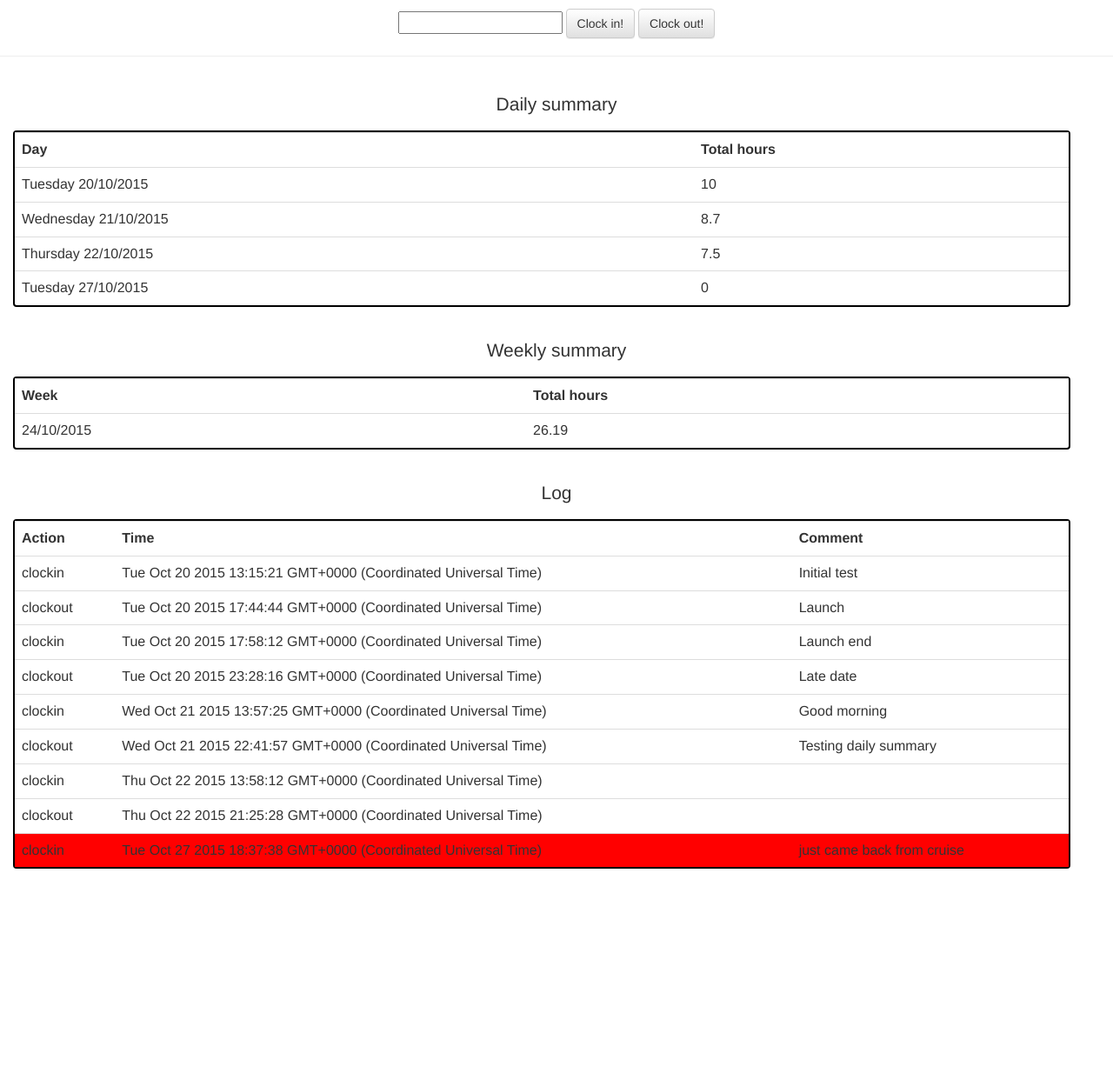
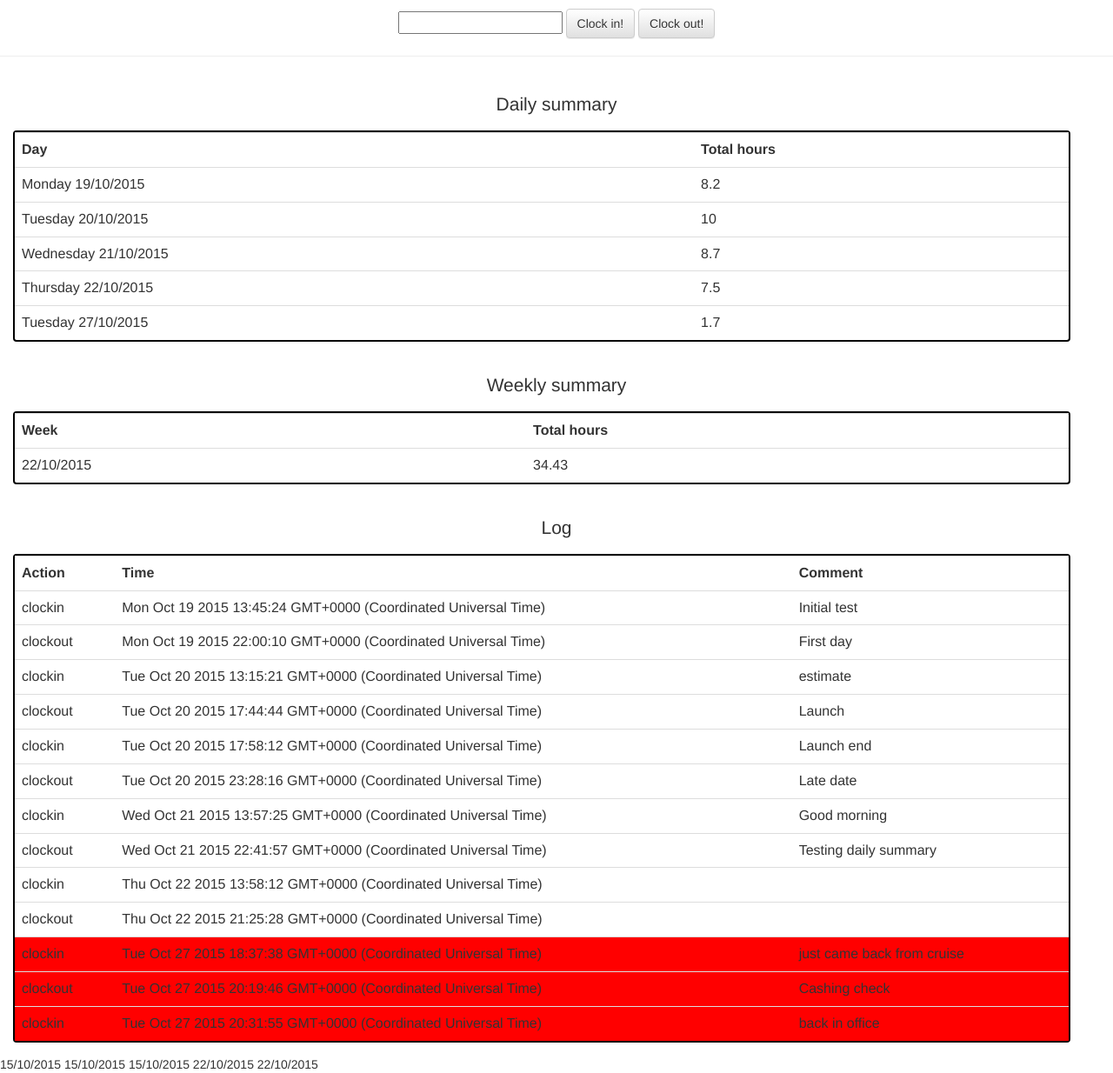
Before and after one commit to KostyaKow/timesheet, a PHP site: page / in a window 1280 px wide. Shown: the whole page at 87% size. Before the commit the page ends 999 px from the top, so only its background shows below. Run offline with PHP 8.4, Linux system fonts and the light colour scheme; some libraries are stand-ins or nearby versions.

Commit message:
Adding notes & ideas.

```diff
--- a/index.php
+++ b/index.php
@@ -82,13 +82,19 @@
 
    var milliInDay = 1000 * 60 * 60 * 24;
    var milliInWeek = milliInDay * 7;
-   function getNumWeeksSinceEpoch(milli) {
-      milli = milli - (milliInDay*2);
-      var numWeeks = (milli - (milli % milliInWeek)) / milliInWeek;
+   function getNumWeeksSinceEpoch1(milli) {
+      var milliSinceWeekStart = milli - (milli % milliInWeek);
+
+      milliSinceWeekStart = milliSinceWeekStart - (milliInDay*2);
+      var numWeeks = milliSinceWeekStart / milliInWeek;
       return numWeeks;
    }
+
+   function getNumWeeksSinceEpoch(milli) {
+      return Math.floor(milli / milliInWeek);
+   }
    function jsDateFromEpochWeek(weekN) {
-      return new Date(weekN*milliInWeek + milliInDay*2);
+      return new Date(weekN*milliInWeek);
    }
    function addTableStuff(data) {
       var data = $.parseJSON(data);
@@ -158,7 +164,7 @@
             }
          }
          if (first) {
-            currWeek = getNumWeeksSinceEpoch(currDayArr[0]['time']*1000);
+            currWeek = getNumWeeksSinceEpoch(entry['time']*1000);
             first = false;
          }
 
@@ -174,7 +180,7 @@
          //var firstEntryDate = new Date(firstEntry['time'] * 1000);
          var epochWeek = getNumWeeksSinceEpoch(firstEntry['time'] * 1000);
          var beginningWeek = formatJsDate(jsDateFromEpochWeek(epochWeek));
-
+         document.write(beginningWeek + ' ');
          if (currWeek != epochWeek) { //gotta get down on Friday
             var weekTd = $('<td>').text(beginningWeek);
             var weekTimeTd = $('<td>').text(milliToHours(weeklyTotal, 2));
--- a/test.txt
+++ b/note_ideas.txt
@@ -1,3 +1,7 @@
+Instead of having 3 tables, have 2
+   -1 weekly summary
+   -1 daily summary
+   -click on individual days to see breakdown by clock-in/clock-outs
 Use moment.js
 Date calculations in UTC
 Secure log-in
--- a/test.json
+++ b/test.json
@@ -1 +1 @@
-{"1445346921":{"action":"clockin","comment":"Initial test"},"1445363084":{"action":"clockout","comment":"Launch"},"1445363892":{"action":"clockin","comment":"Launch end"},"1445383696":{"action":"clockout","comment":"Late date"},"1445435845":{"action":"clockin","comment":"Good morning"},"1445467317":{"action":"clockout","comment":"Testing daily summary"},"1445522292":{"action":"clockin","comment":""},"1445549128":{"action":"clockout","comment":""},"1445971058":{"action":"clockin","comment":"just came back from cruise"}}
+{"1445262324":{"action":"clockin","comment":"Initial test"},"1445292010":{"action":"clockout","comment":"First day"},"1445346921":{"action":"clockin","comment":"estimate"},"1445363084":{"action":"clockout","comment":"Launch"},"1445363892":{"action":"clockin","comment":"Launch end"},"1445383696":{"action":"clockout","comment":"Late date"},"1445435845":{"action":"clockin","comment":"Good morning"},"1445467317":{"action":"clockout","comment":"Testing daily summary"},"1445522292":{"action":"clockin","comment":""},"1445549128":{"action":"clockout","comment":""},"1445971058":{"action":"clockin","comment":"just came back from cruise"},"1445977186":{"action":"clockout","comment":"Cashing check"},"1445977915":{"action":"clockin","comment":"back in office"}}
```
Also changed, not shown: 1 other file.
